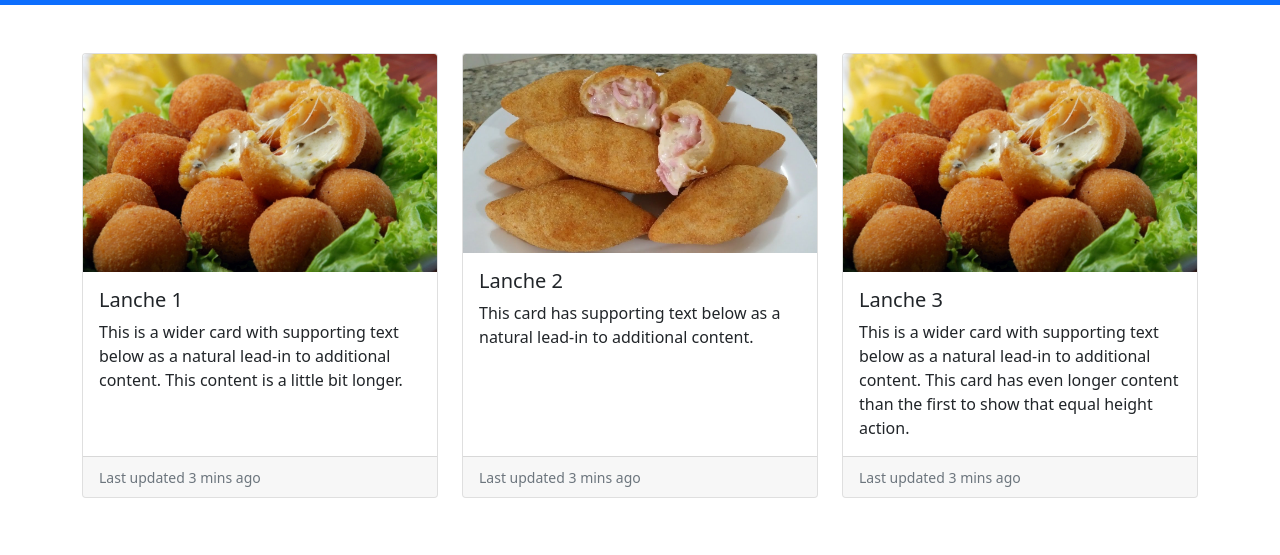
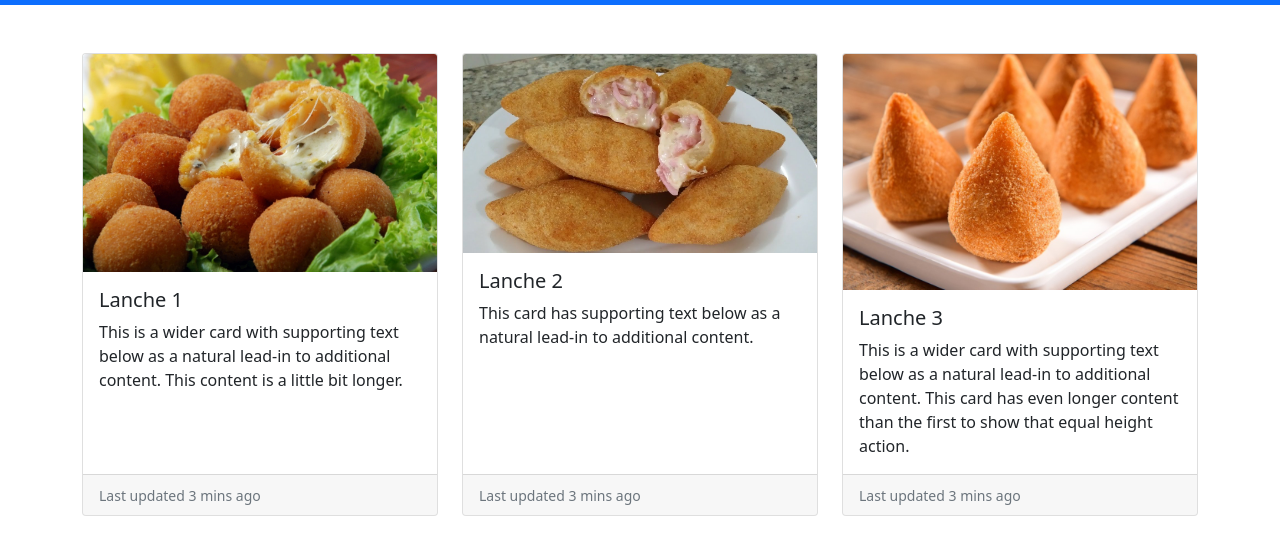
Before and after one commit to rodriguescarinaSI/Site-lanchonete, a plain HTML site: page index.html in a window 1280 px wide. Shown: the part 121-676 px from the top of the page. Drawn offline with Linux system fonts and the light colour scheme.

Commit message:
acertando img

```diff
--- a/index.html
+++ b/index.html
@@ -64,7 +64,7 @@
         </div>
         <div class="col">
           <div class="card h-100">
-            <img src="img/mussarela.jpg" class="card-img-top" alt="...">
+            <img src="img/coxinha.jpeg" class="card-img-top" alt="...">
             <div class="card-body">
               <h5 class="card-title">Lanche 3</h5>
               <p class="card-text">This is a wider card with supporting text below as a natural lead-in to additional content. This card has even longer content than the first to show that equal height action.</p>
```
Also changed, not shown: img/lanche3.jpg (deleted).
